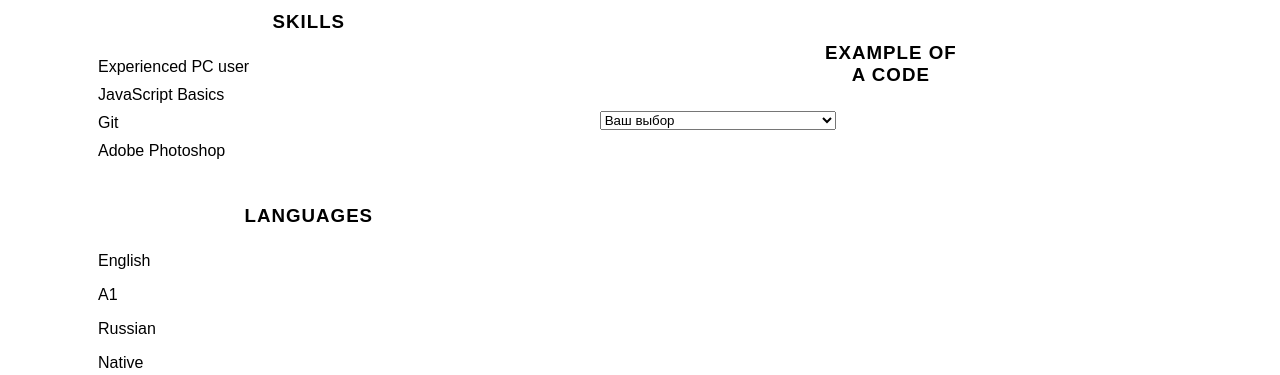
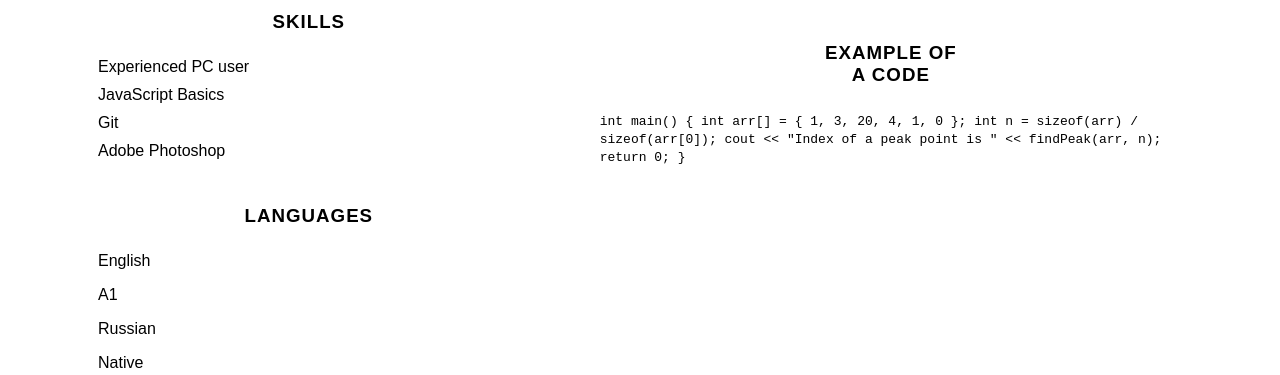
Before and after one commit to Florenc13/rsschool-cv2, a plain HTML site: page index.html in a window 1280 px wide. Shown: the part 519-894 px from the top of the page. Drawn offline with Linux system fonts and the light colour scheme.

Commit message:
fix: index bag

```diff
--- a/index.html
+++ b/index.html
@@ -79,13 +79,14 @@
                   <div class="resume__content-code">
                     <h3>Example of a code</h3>
                     <code>
-                           <form>
-                           <SELECT NAME="sel" onchange="top.location.href = this.options[this.selectedIndex].value;">
-                           <option selected value="#">Ваш выбор</option>
-                           <option VALUE="http://kdg.HtmlWeb.ru">Home Page Author</option>
-                           <option VALUE="http://www.webclub.ru/">Клуб WEBмастеров</option>
-                           <option VALUE="http://www.citforum.ru/">Море аналитической информации</option></select></form>
-                    </code>
+                      int main()
+{
+    int arr[] = { 1, 3, 20, 4, 1, 0 };
+    int n = sizeof(arr) / sizeof(arr[0]);
+    cout << "Index of a peak point is "
+         << findPeak(arr, n);
+    return 0;
+}</code>
                   </div>
               </div>
             </div>
```
